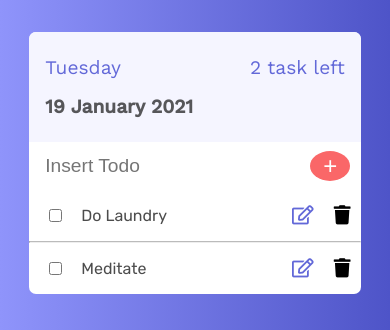
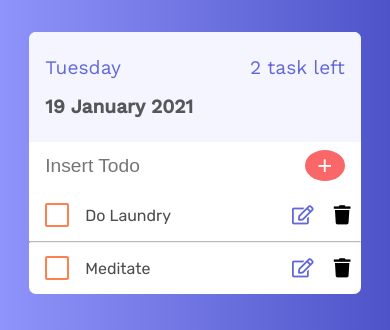
Before and after one commit to wiliyanto-hu/todo-list, a React (Create React App) app: page / in a window 390 px wide. Shown: the top 330 px of the page. Built offline with nearby package versions, Linux system fonts and the light colour scheme.

Commit message:
added custom checkbox and responsive style tweak

```diff
--- /dev/null
+++ b/src/Checkbox.css
@@ -0,0 +1,37 @@
+.container input {
+  display: none;
+}
+
+.box {
+  width: 20px;
+  height: 20px;
+  background: white;
+  display: block;
+  position: relative;
+  cursor: pointer;
+  border-radius: 2px;
+  border: 2px solid rgb(255, 127, 80);
+}
+
+.box::after {
+  content: "";
+  opacity: 0;
+  position: absolute;
+  transition: opacity 0.2s ease-in;
+}
+.container input:checked ~ .box::after {
+  opacity: 1;
+  width: 12px;
+  height: 4px;
+  top: 5px;
+  left: 2px;
+  border-width: 0 0 3px 3px;
+  border-color: white;
+  border-style: solid;
+  transform: rotate(-45deg);
+  transition: opacity 0.3s ease-in;
+}
+.container input:checked ~ .box {
+  background-color: rgb(255, 127, 80);
+  transition: background-color 0.2s ease-in;
+}
--- /dev/null
+++ b/src/Checkbox.js
@@ -0,0 +1,18 @@
+import React from "react";
+import { dispatchContext } from "./context/TodosContext";
+import "./Checkbox.css";
+
+const Checkbox = ({ id, isComplete }) => {
+  const { dispatch } = React.useContext(dispatchContext);
+  return (
+    <label className="container">
+      <input
+        type="checkbox"
+        onChange={() => dispatch({ type: "done", id })}
+        checked={isComplete}
+      />
+      <span className="box"></span>
+    </label>
+  );
+};
+export default Checkbox;
--- a/src/EditTodo.js
+++ b/src/EditTodo.js
@@ -16,7 +16,7 @@ const EditTodo = ({ toggleEdit, task, id, classes, inputRef }) => {
         value={value}
         onChange={setValue}
         type="text"
-        maxlength="35"
+        maxLength="35"
         ref={inputRef}
       />
       <div>
--- a/src/Todo.js
+++ b/src/Todo.js
@@ -1,9 +1,11 @@
 import React from "react";
+import EditForm from "./EditTodo";
+import Checkbox from "./Checkbox";
+import toggle from "./hooks/toggle";
+import { dispatchContext } from "./context/TodosContext";
 import { withStyles } from "@material-ui/styles";
-import toggle from "./hooks/toggle";
-import EditForm from "./EditTodo";
-import { dispatchContext } from "./context/TodosContext";
 import styles from "./styles/TodoStyles";
+
 const Todo = ({ task, classes, id, isComplete }) => {
   const { dispatch } = React.useContext(dispatchContext);
   const [isEditing, toggleEdit] = toggle(false);
@@ -22,10 +24,7 @@ const Todo = ({ task, classes, id, isComplete }) => {
   return (
     <div className={classes.Todo}>
       <div className={classes.TodoTask}>
-        <input
-          type="checkbox"
-          onChange={() => dispatch({ type: "done", id })}
-        />
+        <Checkbox id={id} isComplete={isComplete} />
         <p className={classes.task}>{task}</p>
       </div>
       <div className={classes.TodoBtns}>
--- a/src/TodoForm.js
+++ b/src/TodoForm.js
@@ -17,7 +17,7 @@ const TodoForm = ({ classes }) => {
           value={value}
           className={classes.FormInput}
           placeholder="Insert Todo"
-          maxlength="35"
+          maxLength="35"
         />
         <div>
           <button
--- a/src/styles/EditTodoStyles.js
+++ b/src/styles/EditTodoStyles.js
@@ -26,7 +26,8 @@ const styles = {
       color: "white",
       border: "none",
       outline: "none",
-      fontSize: "1.5rem",
+      fontSize: "1.4rem",
+      padding: "0.2rem 0.5rem",
       margin: "0 1rem",
       width: "2.5rem",
       cursor: "pointer",
--- a/src/styles/TodoFormStyles.js
+++ b/src/styles/TodoFormStyles.js
@@ -15,17 +15,18 @@ const styles = {
     border: "none",
     outline: "none",
     fontSize: "1.2rem",
-    flexBasis: "85%",
+    width: "90%",
     paddingLeft: "1rem",
     borderBottomLeftRadius: "7px",
   },
   FormAddBtn: {
+    width: "10%",
     borderRadius: "50%",
     backgroundColor: "rgb(250,103,104)",
     color: "white",
     border: "none",
     outline: "none",
-    fontSize: "1.5rem",
+    fontSize: "1.6rem",
     margin: "0 1rem",
     width: "2.5rem",
     cursor: "pointer",
--- a/src/styles/TodoListContainerStyles.js
+++ b/src/styles/TodoListContainerStyles.js
@@ -8,11 +8,9 @@ const styles = {
     margin: "0 auto",
 
     [sizes("md")]: {
-      width: "50%",
-    },
-    [sizes("sm")]: {
       width: "65%",
     },
+
     [sizes("xs")]: {
       width: "85%",
     },
```
Also changed, not shown: 1 other file (tests, documents, lock files or other folders).
